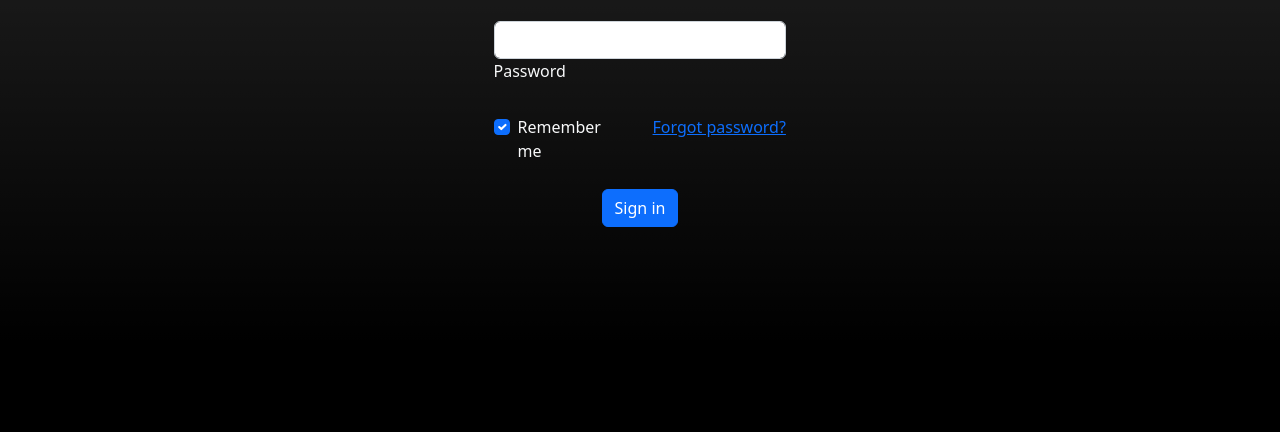
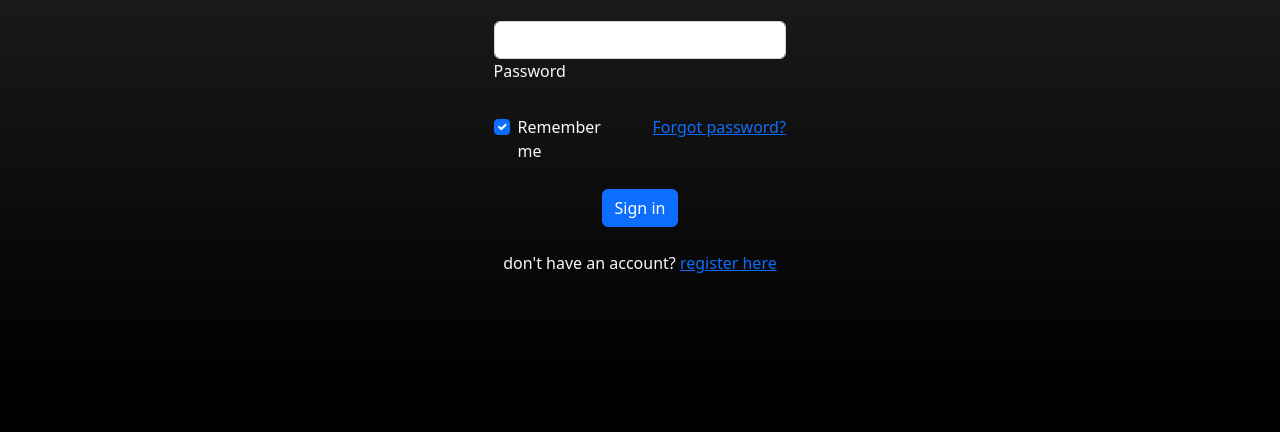
Before and after one commit to bwahyuh/Bettr-VisualArtMarket, a plain HTML site: page loginPage.html in a window 1280 px wide. Shown: the part 315-747 px from the top of the page. Drawn offline with nearby package versions, Linux system fonts and the light colour scheme.

Commit message:
edit loginpage

```diff
--- a/loginPage.html
+++ b/loginPage.html
@@ -84,6 +84,11 @@
                         <button type="submit" class="btn btn-primary btn-block mb-4" id="submit" name="submit">Sign
                             in</button>
                     </div>
+
+                    <div class="d-flex justify-content-center text-light">
+                        <!-- Submit button -->
+                        <p>don't have an account? <a href="registerPage.html">register here</a></p>
+                    </div>
                 </form>
             </div>
         </div>
```
